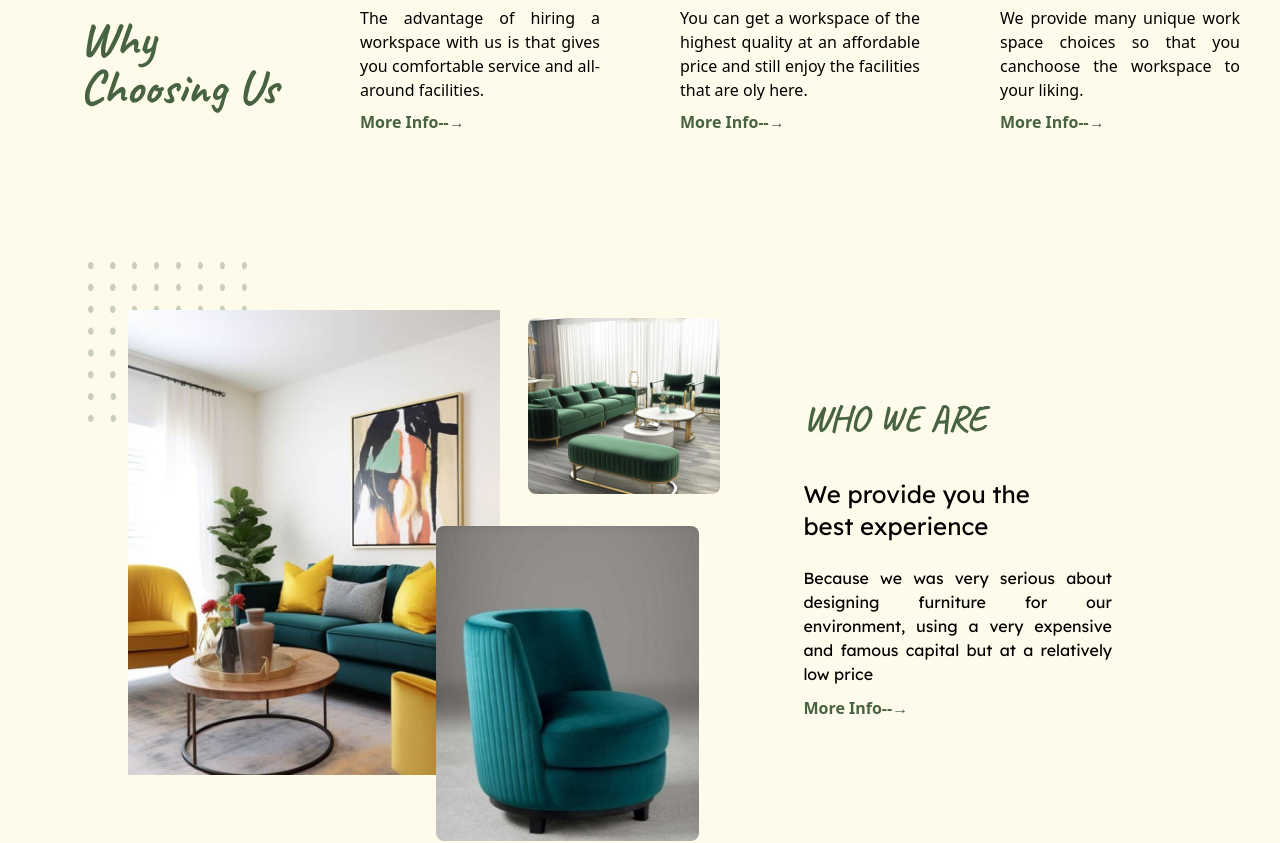
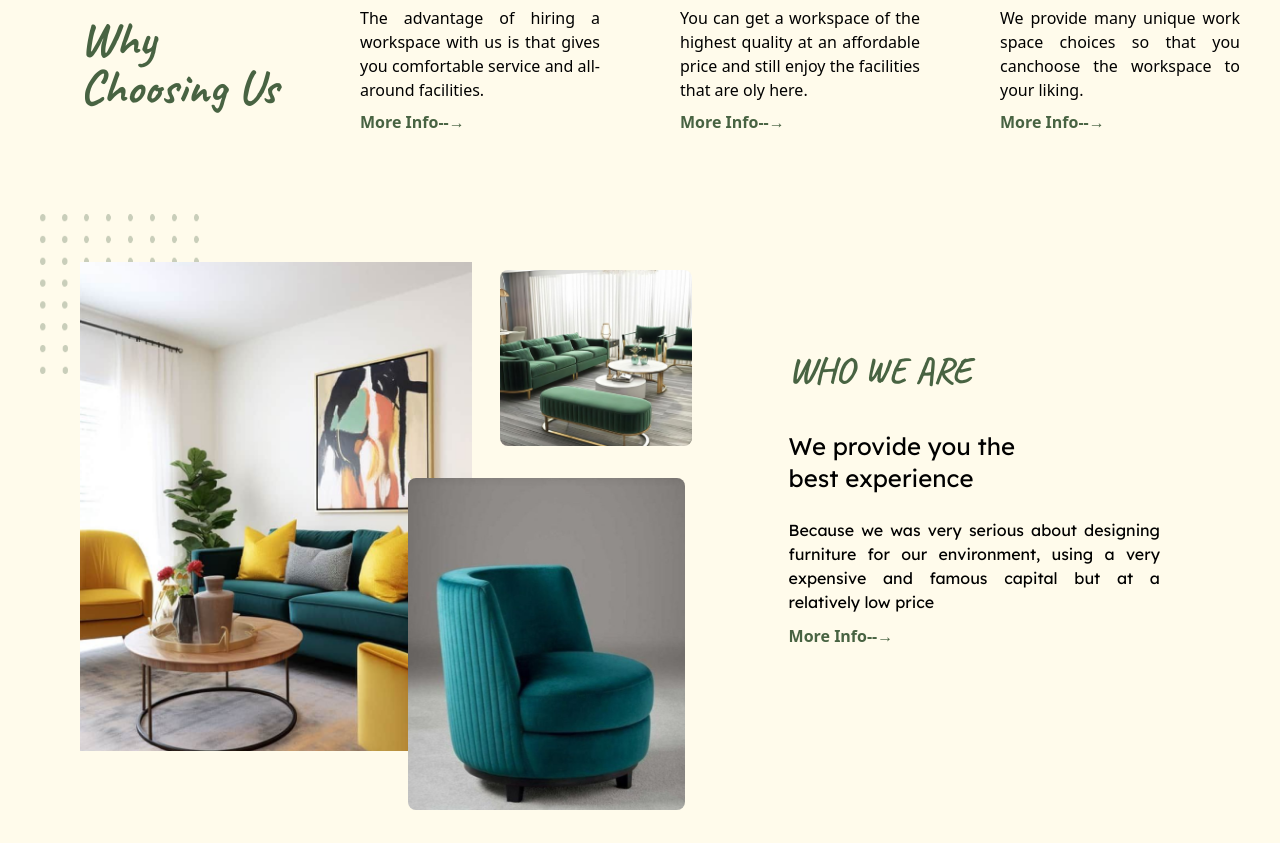
Before and after one commit to anvijayakumar/Furniture-website, a React (Vite) app: page / in a window 1280 px wide. Shown: the part 881-1724 px from the top of the page. Built offline with nearby package versions, Linux system fonts and the light colour scheme.

Commit message:
Update Home.jsx

```diff
--- a/src/components/Home.jsx
+++ b/src/components/Home.jsx
@@ -113,8 +113,8 @@ const Home = () => {
         </div>
       </div>
 
-      <div className="bg-amber-50 p-32 flex">
-        <div className="w-3/1 flex">
+      <div className="bg-amber-50 p-20 flex flex-col md:flex-row">
+        <div className="w-full md:w-3/5 flex">
           <div>
             <img src={Dot} alt="img" className="w-40 h-40 relative -left-10" />
             <img
@@ -136,7 +136,7 @@ const Home = () => {
             />
           </div>
         </div>
-        <div className="m-10 w-1/3">
+        <div className="m-10 w-full md:w-1/3">
           <h3 className="pt-24 pl-0 text-4xl font-bold text-customGreen font-Caveat">
             WHO WE ARE
           </h3>
```
